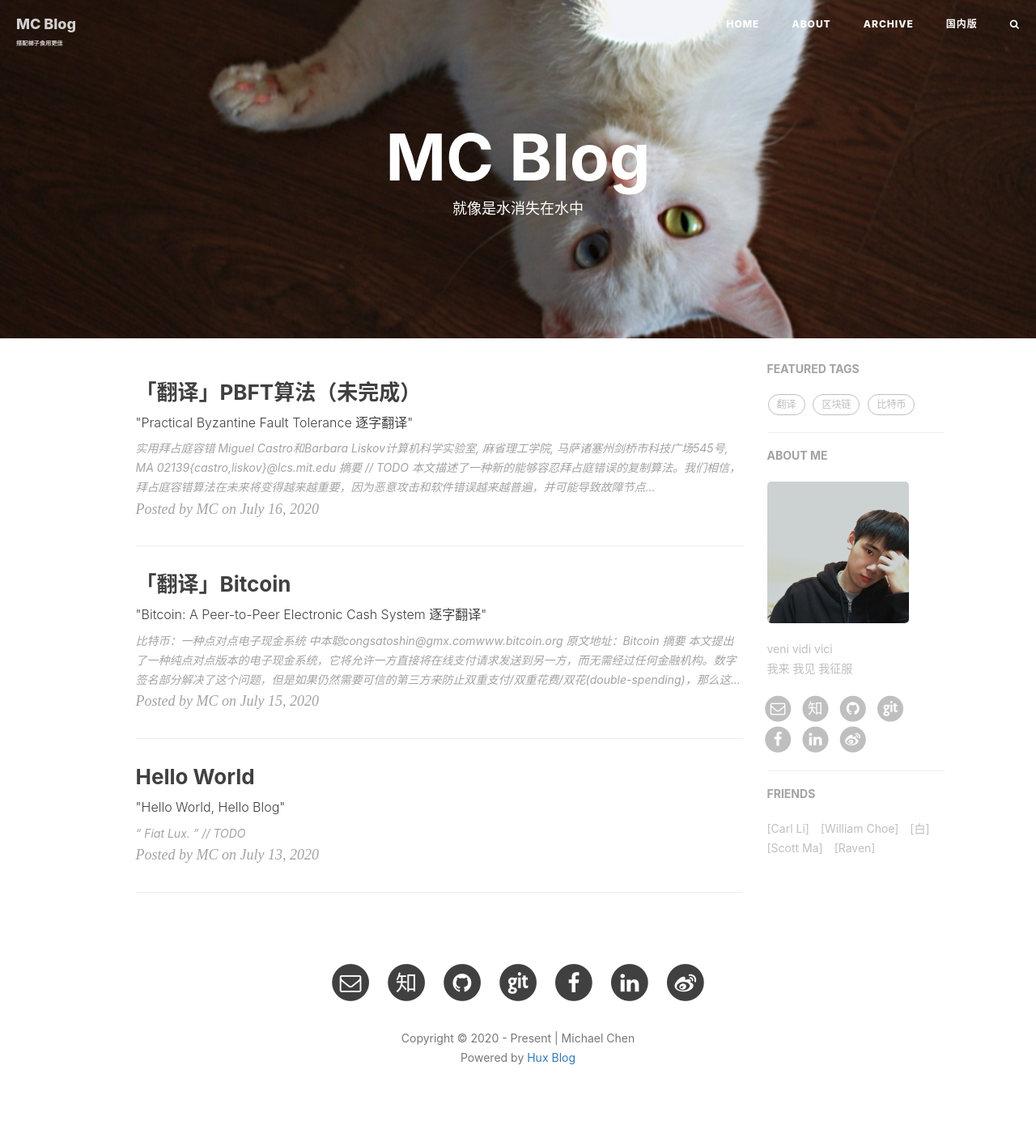
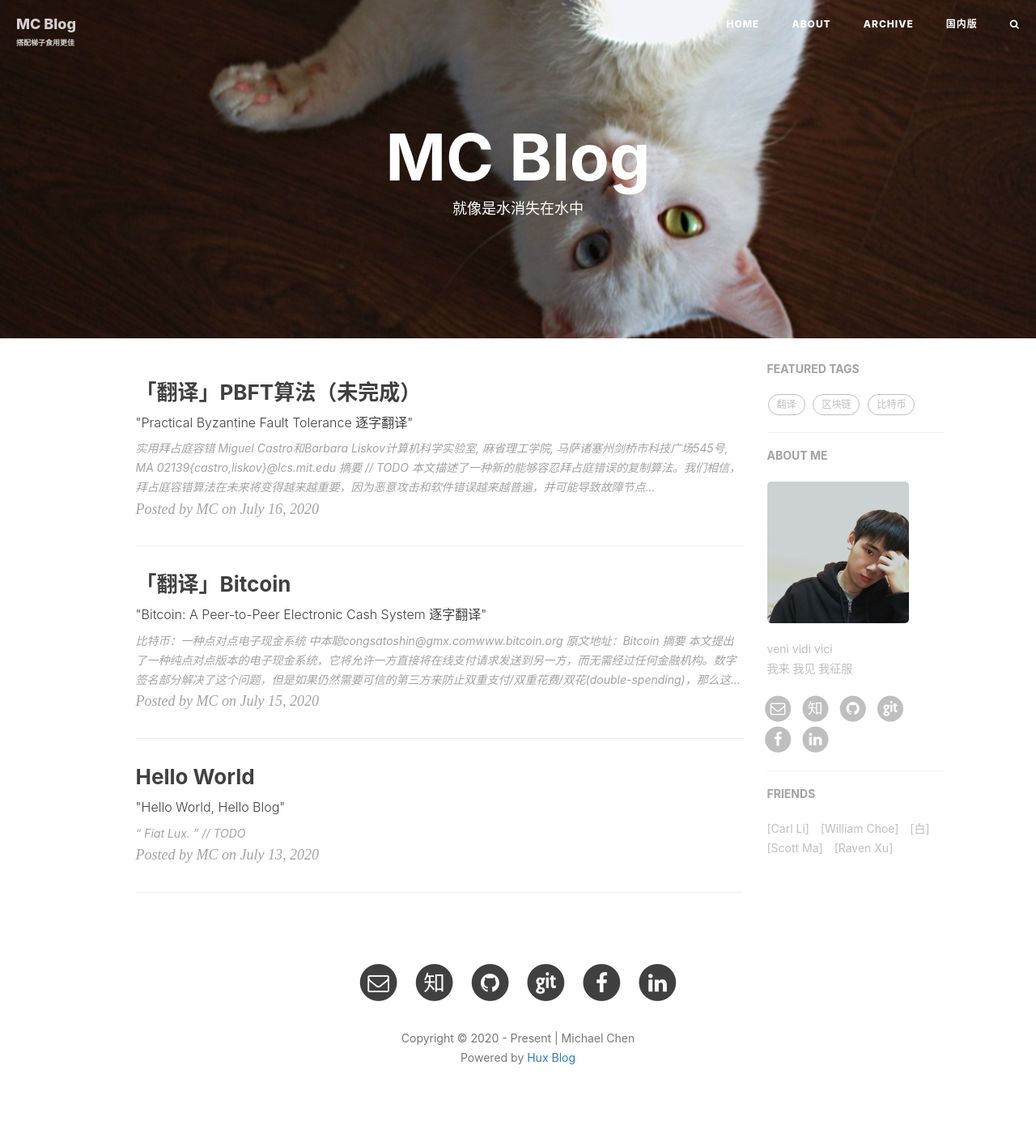
Before and after one commit to MessiahChen/MessiahChen.github.io, a Jekyll site: the page built from index.html, in a window 1280 px wide. Shown: the whole page at 81% size. Built offline with Jekyll 4.4.1, drawn with Linux system fonts in a browser that asks for light colours; nearby versions of some CDN libraries; the list of posts is cut into pages by our own code; comment, search, counter and statistics services are not loaded.

Commit message:
badu analy

```diff
--- a/_config.yml
+++ b/_config.yml
@@ -13,12 +13,12 @@ future: true
 
 # SNS settings
 RSS: false
-weibo_username:     MichaelChen1999
 zhihu_username:     MichaelChen1999
 github_username:    MessiahChen
 linkedin_username:  Michael-Chen-CS
 gitee_username:     MichaelChen1999
 facebook_username:  MichaelChen1999
+#weibo_username:     MichaelChen1999
 #douban_username:    MichaelChen1999
 #twitter_username:   huxpro
 
@@ -69,8 +69,9 @@ netease_comment: false
 
 
 # Analytics settings
+
 # Baidu Analytics
-# ba_track_id: [your track id]
+ba_track_id: '85028445bda879fb573cb2049d846436'
 
 # Google Analytics
 ga_track_id: 'UA-172728681-1'            # Format: UA-xxxxxx-xx
@@ -121,7 +122,7 @@ friends: [
       href: "https://mhsfire.cn/"
     },
     {
-      title: "[Raven]",
+      title: "[Raven Xu]",
       href: "https://ravenxu.top"
     }
 
--- a/_includes/nav.html
+++ b/_includes/nav.html
@@ -14,7 +14,7 @@
                     <span class="icon-bar"></span>
                 </button>
                 <a class="navbar-brand" href="https://MichaelChen.xyz/">{{ site.title }}
-                    </br><span style="font-size: 40%;font-family:cursive;">搭配梯子食用更佳</span></a>
+                    </br><span style="font-size: 50%;font-family:cursive;">搭配梯子食用更佳</span></a>
             </div>
 
             <!-- Collect the nav links, forms, and other content for toggling -->
```
